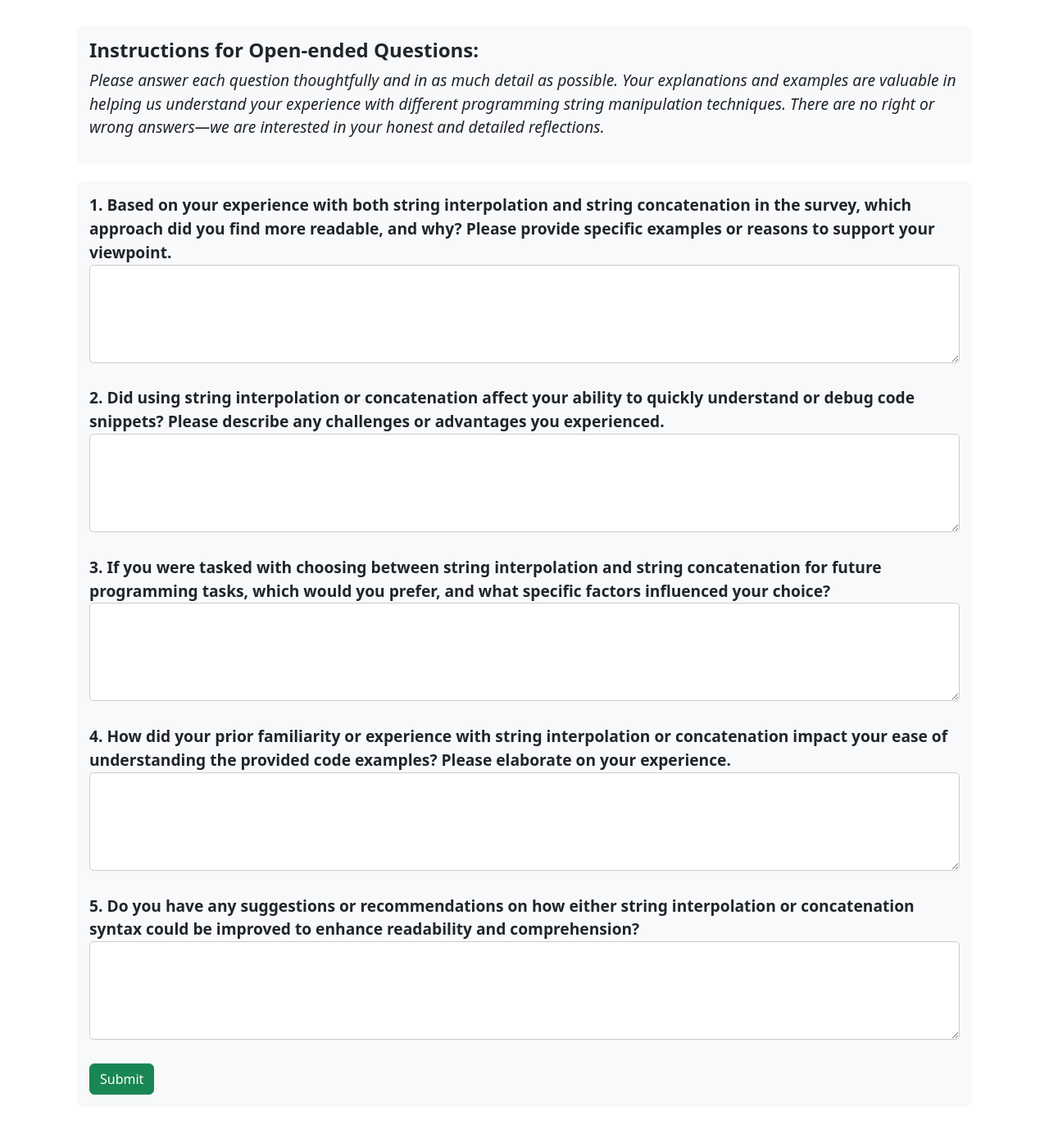
After one commit to danielogen/string-experiment, a Flask app: page /post-survey in a window 1280 px wide. The commit adds this page. Shown: the whole page at 82% size. Run offline with Flask 3, Linux system fonts and the light colour scheme.

Commit message:
ft: update pages

```diff
--- a/templates/experiment.html
+++ b/templates/experiment.html
@@ -491,8 +491,9 @@ Options: <br />
           .then(data => {
             console.log('Success:', data);
             // Optionally, redirect the user or display a success message
-            currentQuestion.style.display = 'none'
-            submitPage.style.display = 'block';
+            currentQuestion.style.display = 'none';
+            window.location = "/post-survey"
+            // submitPage.style.display = 'block';
             // setTimeout(() => {
             //   window.location = "/"
             // }, 5000);
--- /dev/null
+++ b/templates/post-survey.html
@@ -0,0 +1,40 @@
+{% extends "base.html" %}
+{% block title %}Language Study{% endblock %}
+
+{% block content %}
+
+<div class="container">
+    <div id="post-survey" class="question">
+        <!-- <h3>Post-Survey Questions</h3> -->
+        <div class="post-survey-instructions" style="padding: 15px; border-radius: 8px; background-color: #f8f9fa; margin-bottom: 20px;">
+            <h4><b>Instructions for Open-ended Questions:</b></h4>
+            <p>
+                <em>Please answer each question thoughtfully and in as much detail as possible. Your explanations and examples are valuable in helping us understand your experience with different programming string manipulation techniques. There are no right or wrong answers—we are interested in your honest and detailed reflections.</em>
+            </p>
+        </div>
+        <form action="/process-post-survey" method="POST">
+        <div id="post-start" style="padding: 15px; border-radius: 8px; background-color: #f8f9fa; margin-bottom: 20px;">
+        <label>1. Based on your experience with both string interpolation and string concatenation in the survey, which approach did you find more readable, and why? Please provide specific examples or reasons to support your viewpoint.</label>
+        <textarea id="q1" rows="3" class="form-control" name="readability_reflection"></textarea><br>
+
+        <label><strong>2. Did using string interpolation or concatenation affect your ability to quickly understand or debug code snippets? Please describe any challenges or advantages you experienced.</strong></label>
+        <textarea id="q2" rows="3" class="form-control" name="comprehension_debugging"></textarea><br>
+
+        <label><strong>3. If you were tasked with choosing between string interpolation and string concatenation for future programming tasks, which would you prefer, and what specific factors influenced your choice?</strong></label>
+        <textarea id="q3" rows="3" class="form-control" name="preference_rationale"></textarea><br>
+
+        <label><strong>4. How did your prior familiarity or experience with string interpolation or concatenation impact your ease of understanding the provided code examples? Please elaborate on your experience.</strong></label>
+        <textarea id="q4" rows="3" class="form-control" name="learning_curve"></textarea><br>
+
+        <label><strong><!-- <label><strong>5. Suggestions for Improvement:</strong><br> -->
+          5. Do you have any suggestions or recommendations on how either string interpolation or concatenation syntax could be improved to enhance readability and comprehension?</strong></label>
+        <textarea id="q5" rows="3" class="form-control" name="suggestions_improvement"></textarea><br>
+
+        <button type="submit" class="btn btn-success" id="submit-all">Submit</button>
+    </form>
+    </div>
+    </div>
+
+</div>
+
+  {% endblock %}
```
Also changed, not shown: templates/end.html (added, +21 -0 lines).
